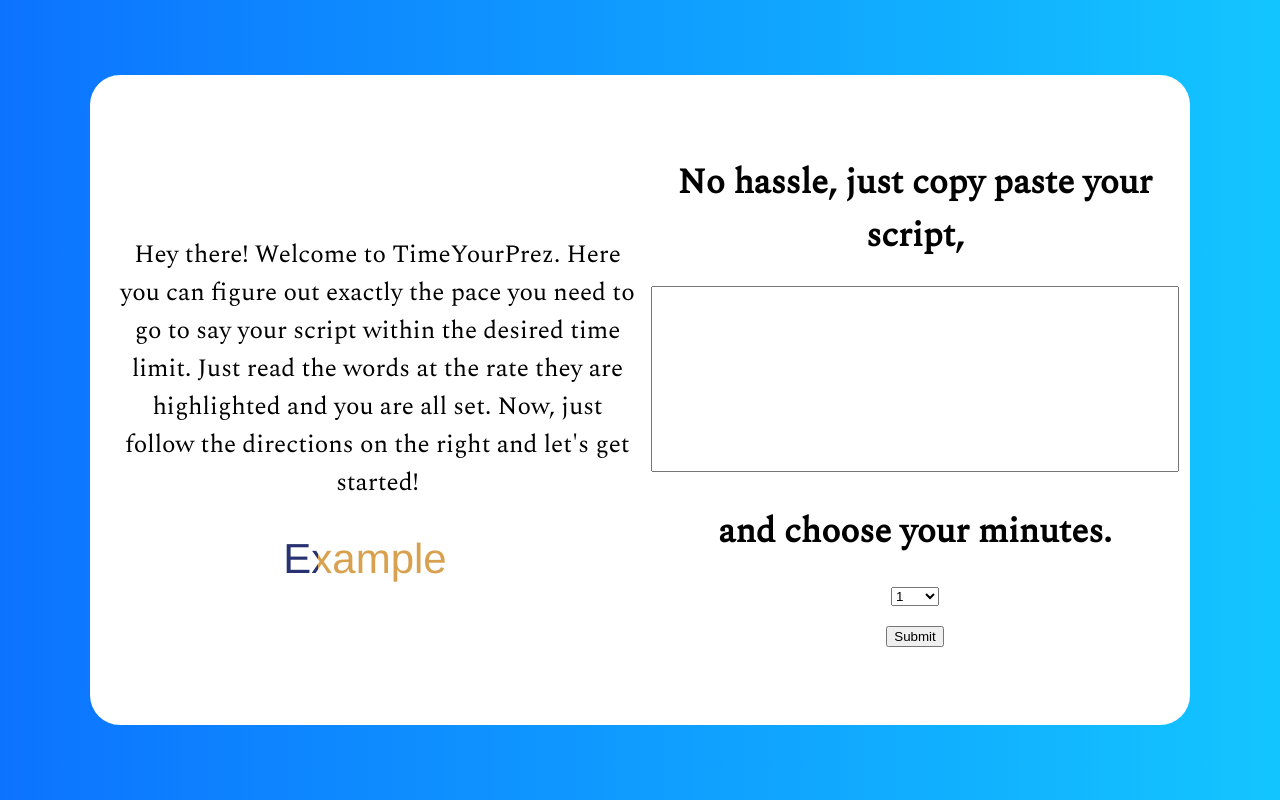
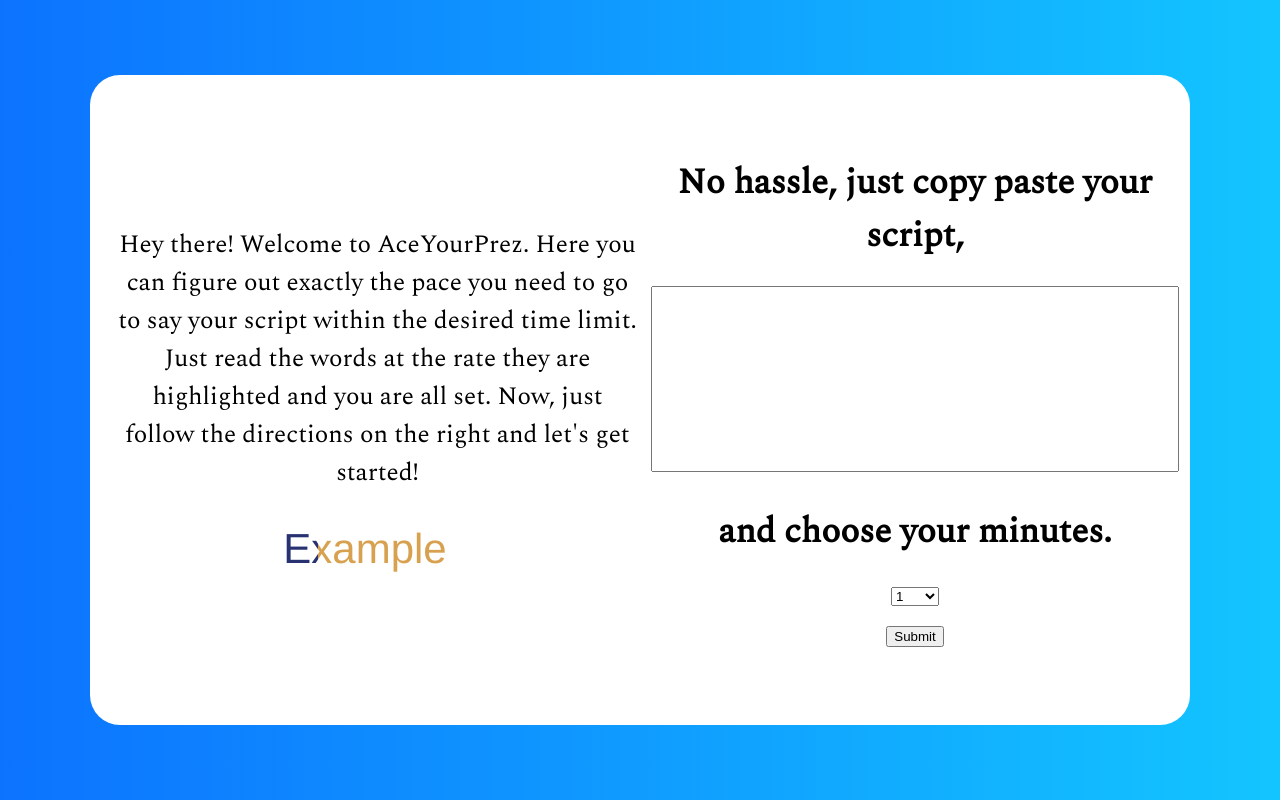
Before and after one commit to superchoby/PresentationTimer, a React (Create React App) app: page / in a window 1280 px wide. Built offline with nearby package versions, Linux system fonts and the light colour scheme.

Commit message:
updated name and icon

```diff
--- a/public/index.html
+++ b/public/index.html
@@ -30,7 +30,7 @@
       work correctly both with client-side routing and a non-root public URL.
       Learn how to configure a non-root public URL by running `npm run build`.
     -->
-    <title>TimeYourPrez</title>
+    <title>AceYourPrez</title>
   </head>
   <body>
     <noscript>You need to enable JavaScript to run this app.</noscript>
--- a/src/components/FirstPage.css
+++ b/src/components/FirstPage.css
@@ -27,6 +27,10 @@
     font-size: 17px;
     font-family: 'Spectral', serif;
     margin-left: 17px;
+}
+
+#icon-attr{
+    visibility: hidden;
 }
 
 .example {
--- a/src/components/FirstPage.js
+++ b/src/components/FirstPage.js
@@ -78,11 +78,12 @@
             <div id='original-div' className='original-div'>
                 <div id='first-page' className='first-page'>
                     <div className="left-half column">
-                    <p className='intro-paragraph'>Hey there! Welcome to TimeYourPrez. Here you can figure out exactly
+                    <p className='intro-paragraph'>Hey there! Welcome to AceYourPrez. Here you can figure out exactly
                     the pace you need to go to say your script within the desired time limit. Just read the words at the
                     rate they are highlighted and you are all set. Now, just follow the directions on the right and
                     let's get started!</p>
                     <p id='example' className='example'>Example</p>
+                    <div id='icon-attr'>Icons made by <a href="https://www.flaticon.com/authors/smalllikeart" title="smalllikeart">smalllikeart</a> from <a href="https://www.flaticon.com/" title="Flaticon">www.flaticon.com</a></div>
                     </div>
                     <div className="right-half column">
                         <h1 className='options'>No hassle, just copy paste your script,</h1>
```
Also changed, not shown: 2 other files (tests, documents, lock files or other folders).
